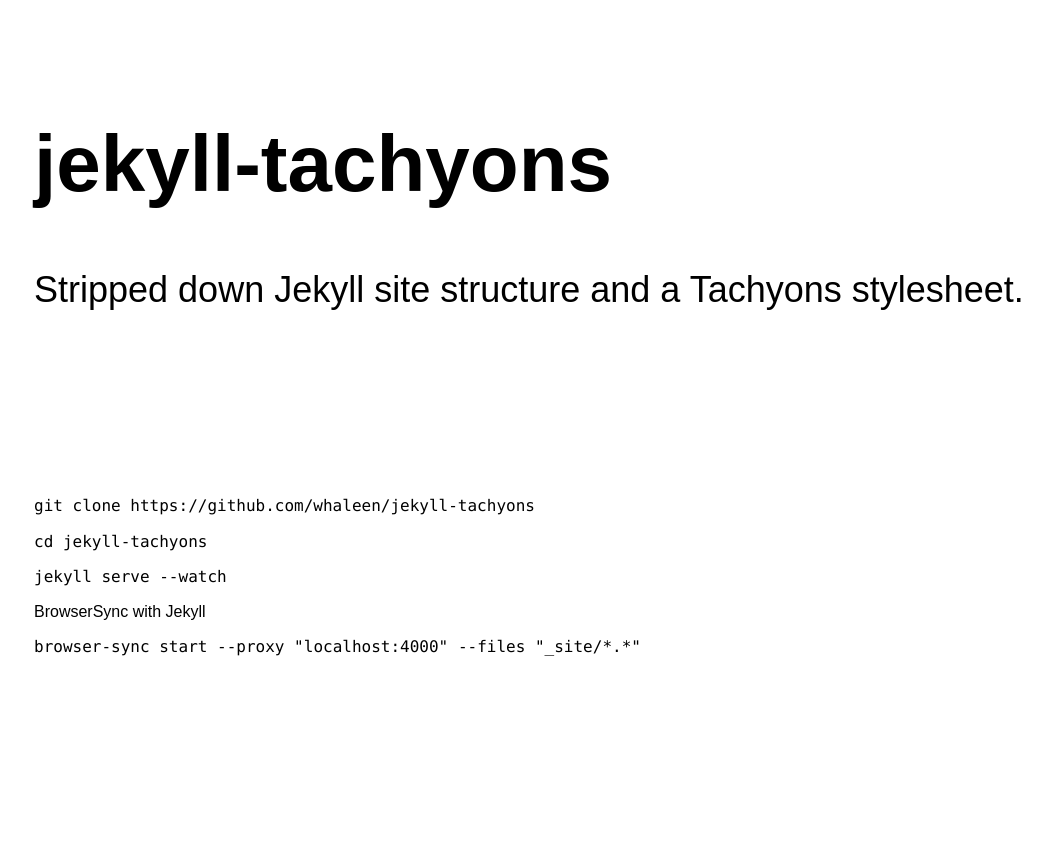
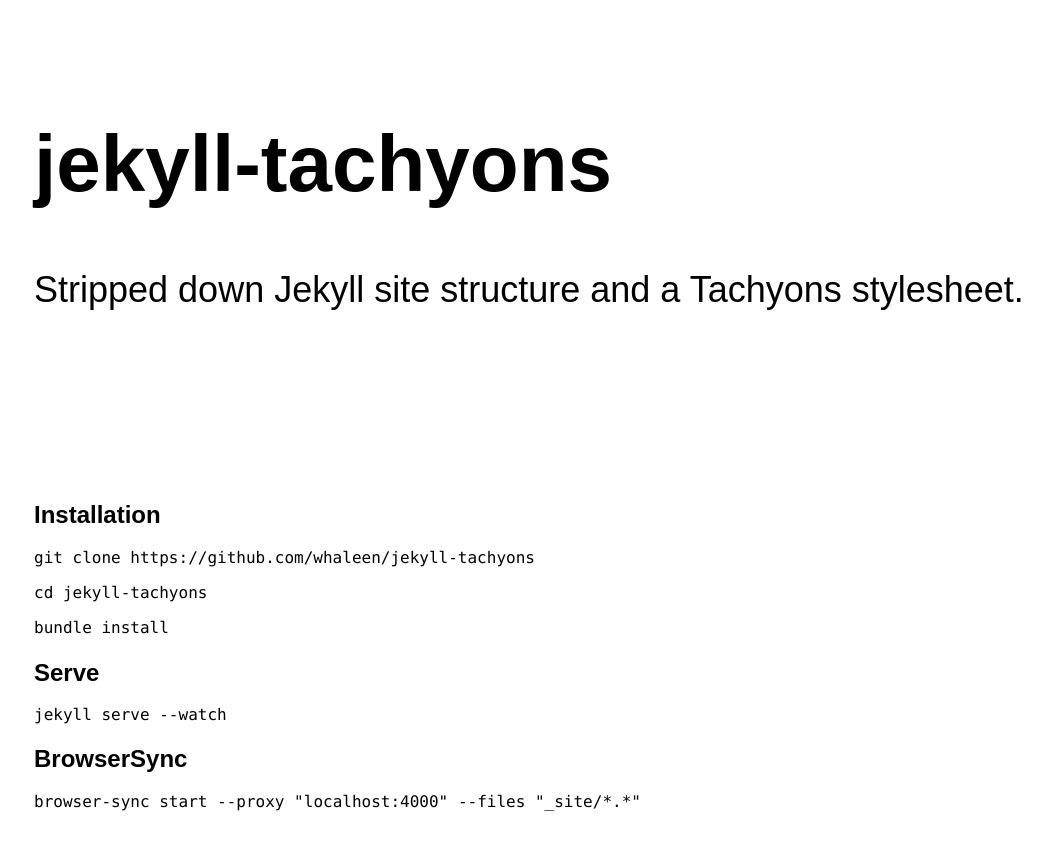
Before and after one commit to whaleen/jekyll-tachyons, a Jekyll site: the page built from index.md, in a window 1280 px wide. Shown: the top 850 px of the page, without its empty margins (30-1082 px from the left). Built offline with Jekyll 4.4.1, drawn with Linux system fonts in a browser that asks for light colours.

Commit message:
Add instructions

````diff
--- a/index.md
+++ b/index.md
@@ -1,6 +1,9 @@
 ---
 layout: default
 ---
+
+
+## Installation
 
 ```bash
 git clone https://github.com/whaleen/jekyll-tachyons
@@ -11,10 +14,16 @@ cd jekyll-tachyons
 ```
 
 ```bash
+bundle install
+```
+
+## Serve
+
+```bash
 jekyll serve --watch
 ```
 
-BrowserSync with Jekyll
+## BrowserSync
 
 ```bash
 browser-sync start --proxy "localhost:4000" --files "_site/*.*"
````
